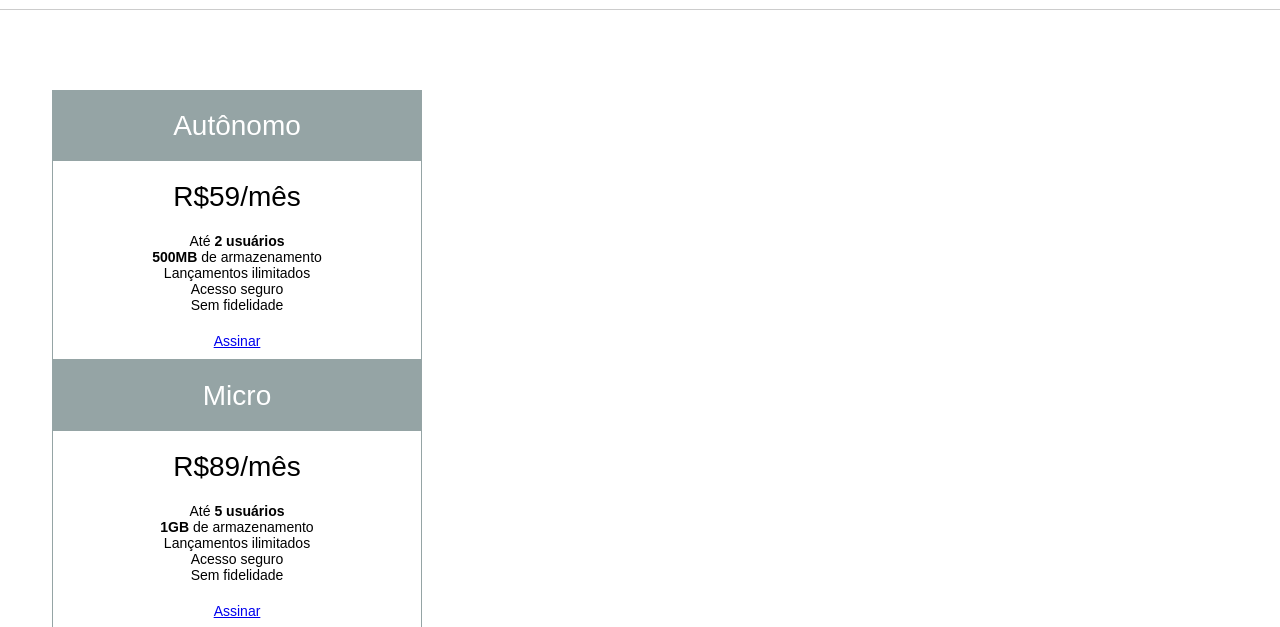
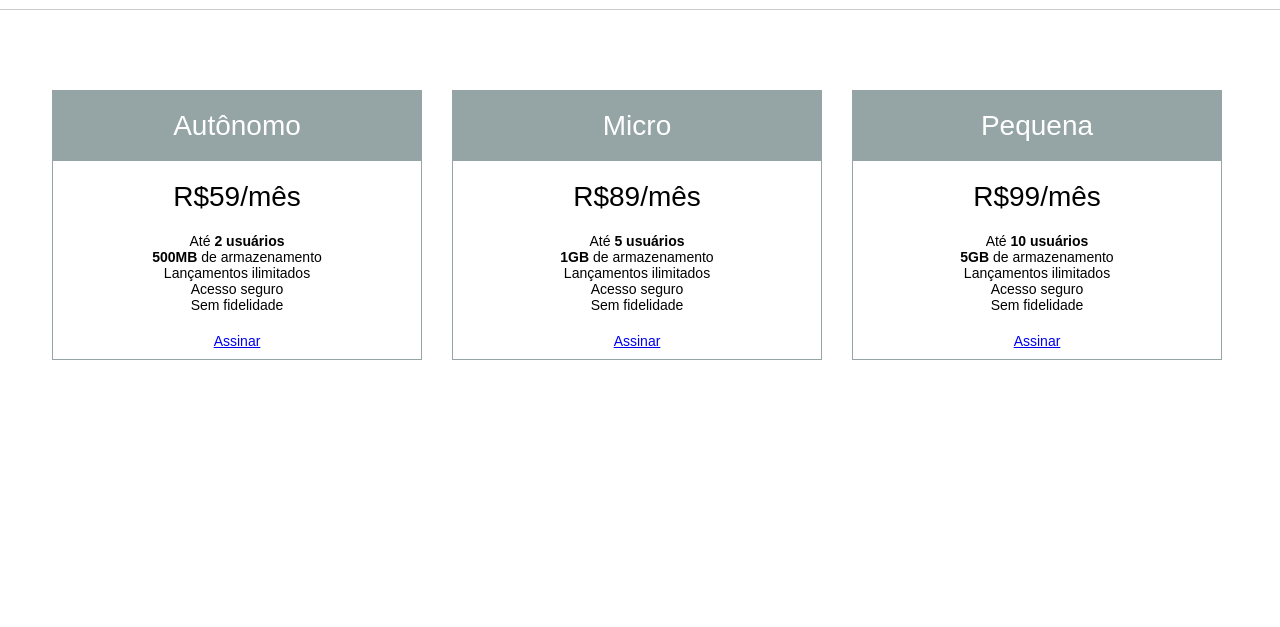
Before and after one commit to GumaBch/curso-html5-css3-bem, a plain HTML site: page index.html in a window 1280 px wide. Shown: the part 50-677 px from the top of the page. Drawn offline with Linux system fonts and the light colour scheme.

Commit message:
Configurando os planos lado a lado com float

```diff
--- a/css/estilo.css
+++ b/css/estilo.css
@@ -29,6 +29,8 @@ article {
     padding: 10px;
     border: 1px solid #95a4a5;
     width: 370px;
+    float: left;
+    margin-right: 30px;
 }
 
 article > h2 {
@@ -44,6 +46,12 @@ article > h2 {
 
 #planos {
     padding: 80px 0;
+}
+
+#planos::after {
+    content: "";
+    display: block;
+    clear: both;
 }
 
 article > div {
--- a/index.html
+++ b/index.html
@@ -48,7 +48,7 @@
                 </footer>
             </article>
 
-            <article>
+            <article style="margin-right: 0;">
                 <h2>Pequena</h2>
                 <div>R$99/mês</div>
                 <ul>
```
